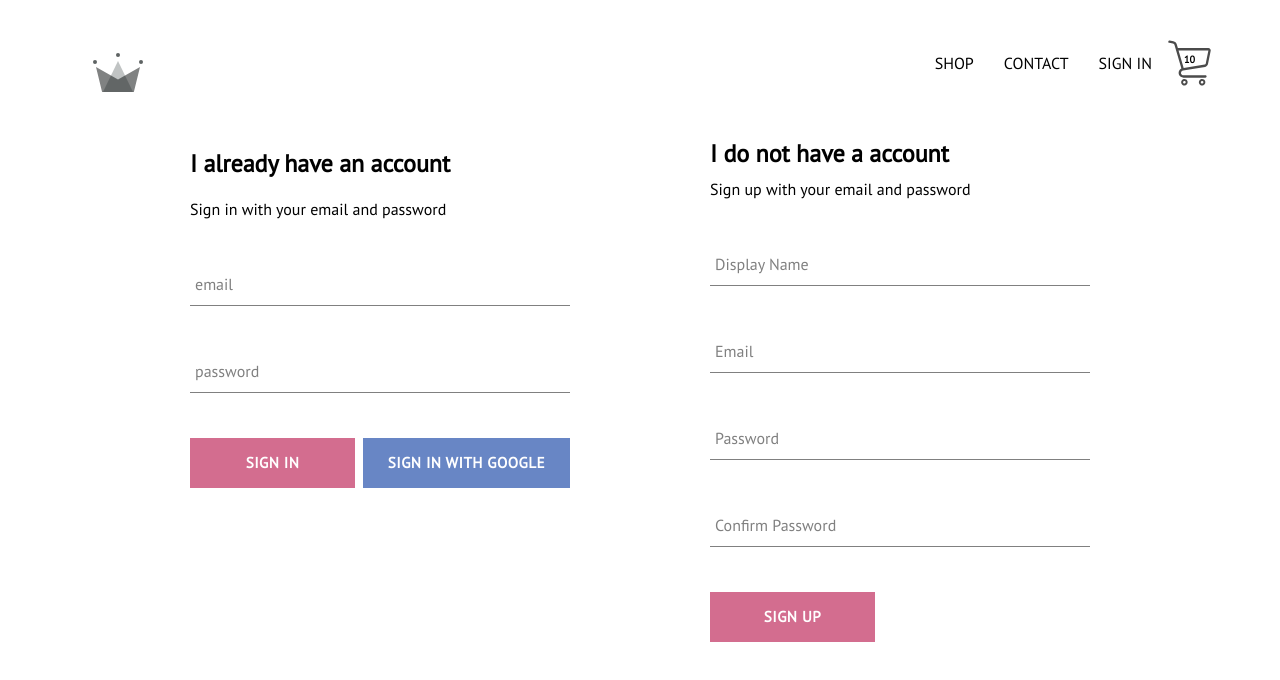
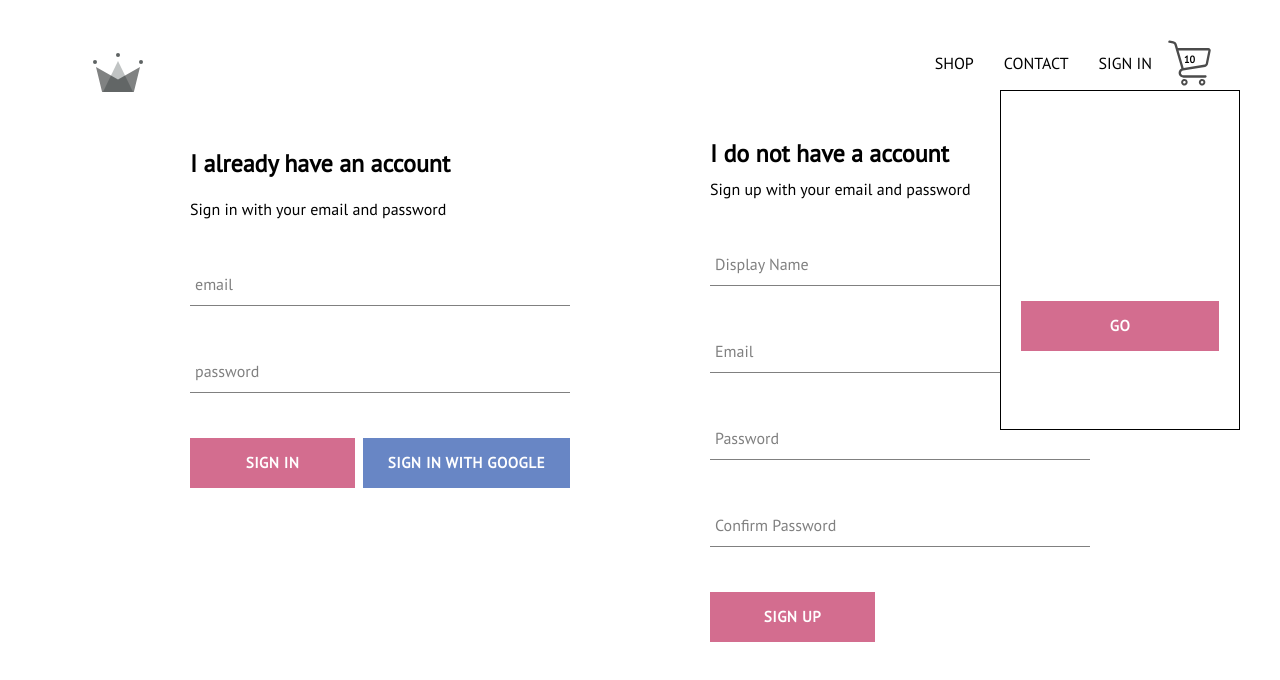
Before and after one commit to Kazunari93/e-commerce, a React (Create React App) app in the folder clothing/: page /signin in a window 1280 px wide. Shown: the top 680 px of the page. Built offline with nearby package versions, Linux system fonts and the light colour scheme; no server answers.

Commit message:
added cart drop down

```diff
--- /dev/null
+++ b/clothing/src/components/cart/cart-dropdown.component.jsx
@@ -0,0 +1,15 @@
+import React from "react";
+import CustomButton from "../custom-button/custom-button.component";
+import "./cart-dropdown.styles.scss";
+
+const CartDropDown = () => {
+  return (
+    <div className="cart-dropdown">
+      <div className="cart-items">
+        <CustomButton>GO</CustomButton>
+      </div>
+    </div>
+  );
+};
+
+export default CartDropDown;
--- /dev/null
+++ b/clothing/src/components/cart/cart-dropdown.styles.scss
@@ -0,0 +1,24 @@
+.cart-dropdown {
+  position: absolute;
+  width: 240px;
+  height: 340px;
+  display: flex;
+  flex-direction: column;
+  padding: 20px;
+  border: 1px solid black;
+  background-color: white;
+  top: 90px;
+  right: 40px;
+  z-index: 5;
+
+  .cart-items {
+    height: 240px;
+    display: flex;
+    flex-direction: column;
+    overflow: scroll;
+  }
+
+  button {
+    margin-top: auto;
+  }
+}
--- a/clothing/src/components/header/header.component.jsx
+++ b/clothing/src/components/header/header.component.jsx
@@ -1,7 +1,8 @@
 import React from "react";
 import { Link } from "react-router-dom";
 import { ReactComponent as Logo } from "../../assets/original.svg";
-import { CarIcon } from "../cart-icon/cart-icon.component";
+import CarIcon from "../cart-icon/cart-icon.component";
+import CartDropDown from "../cart/cart-dropdown.component";
 import { auth } from "../../firebase/firebase.utils";
 import { connect } from "react-redux";
 import "./header.styles.scss";
@@ -30,6 +31,7 @@
         )}
         <CarIcon />
       </div>
+      <CartDropDown />
     </div>
   );
 };
--- a/clothing/src/components/menu-item/menu-item.styles.scss
+++ b/clothing/src/components/menu-item/menu-item.styles.scss
@@ -49,7 +49,7 @@
     align-items: center;
     justify-content: center;
     border: 1px solid black;
-    background: #f3e1e1;
+    background: #c7c3ff;
     opacity: 0.8;
     position: absolute;
 
@@ -57,7 +57,7 @@
       font-weight: bold;
       margin-bottom: 6px;
       font-size: 22px;
-      color: #4a4a4a;
+      color: #1b1b1b;
     }
 
     .subtitle {
```
Also changed, not shown: clothing/package.json (+12 -0 lines).
